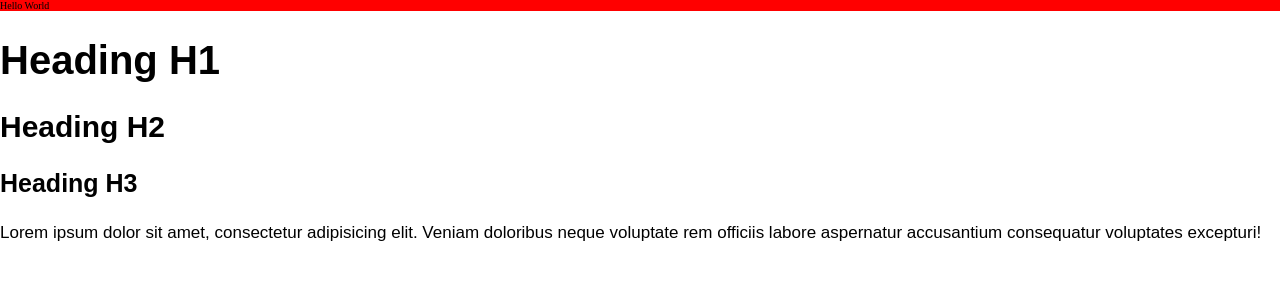
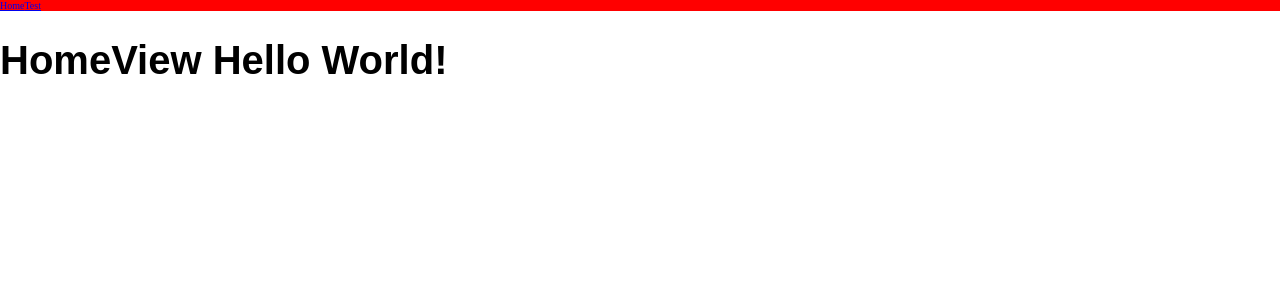
Before and after one commit to lucascapistrant/mgxcwebsite, a Vue app: page / in a window 1280 px wide. Shown: the top 300 px of the page. Built offline with nearby package versions, Linux system fonts and the light colour scheme; a web font is replaced by a local one.

Commit message:
added vue router system

```diff
--- a/package.json
+++ b/package.json
@@ -9,7 +9,8 @@
     "preview": "vite preview"
   },
   "dependencies": {
-    "vue": "^3.5.26"
+    "vue": "^3.5.26",
+    "vue-router": "^5.0.3"
   },
   "devDependencies": {
     "@vitejs/plugin-vue": "^6.0.3",
--- a/src/App.vue
+++ b/src/App.vue
@@ -7,10 +7,7 @@ import HeaderComponent from './components/Header.vue'
     <HeaderComponent/>
   </header>
   <body>
-    <h1>Heading H1</h1>
-    <h2>Heading H2</h2>
-    <h3>Heading H3</h3>
-    <p>Lorem ipsum dolor sit amet, consectetur adipisicing elit. Veniam doloribus neque voluptate rem officiis labore aspernatur accusantium consequatur voluptates excepturi!</p>
+    <RouterView />
   </body>
 </template>
 
--- a/src/components/Header.vue
+++ b/src/components/Header.vue
@@ -3,7 +3,10 @@
 </script>
 
 <template>
-<header>Hello World</header>
+<header>
+    <RouterLink to="/">Home</RouterLink>
+    <RouterLink to="/test">Test</RouterLink>
+</header>
 </template>
 
 <style scoped>
--- /dev/null
+++ b/src/router/index.js
@@ -0,0 +1,23 @@
+import { createRouter, createWebHistory } from 'vue-router'
+
+// View imports
+import HomeView from '@/views/HomeView.vue'
+import TestView from '@/views/TestView.vue'
+
+const router = createRouter({
+  history: createWebHistory(import.meta.env.BASE_URL),
+  routes: [
+    {
+      path: '/',
+      name: 'home',
+      component: HomeView
+    },
+    {
+        path: '/test',
+        name: 'test',
+        component: TestView
+    },
+  ],
+})
+
+export default router
--- /dev/null
+++ b/src/views/HomeView.vue
@@ -0,0 +1,10 @@
+<script setup>
+
+</script>
+
+<template>
+    <h1>HomeView Hello World!</h1>
+</template>
+
+<style scoped>
+</style>
--- /dev/null
+++ b/src/views/TestView.vue
@@ -0,0 +1,10 @@
+<script setup>
+
+</script>
+
+<template>
+    <h1>TestView Hello World!</h1>
+</template>
+
+<style scoped>
+</style>
```
Also changed, not shown: src/main.js (+4 -3 lines), 1 other file (tests, documents, lock files or other folders).
